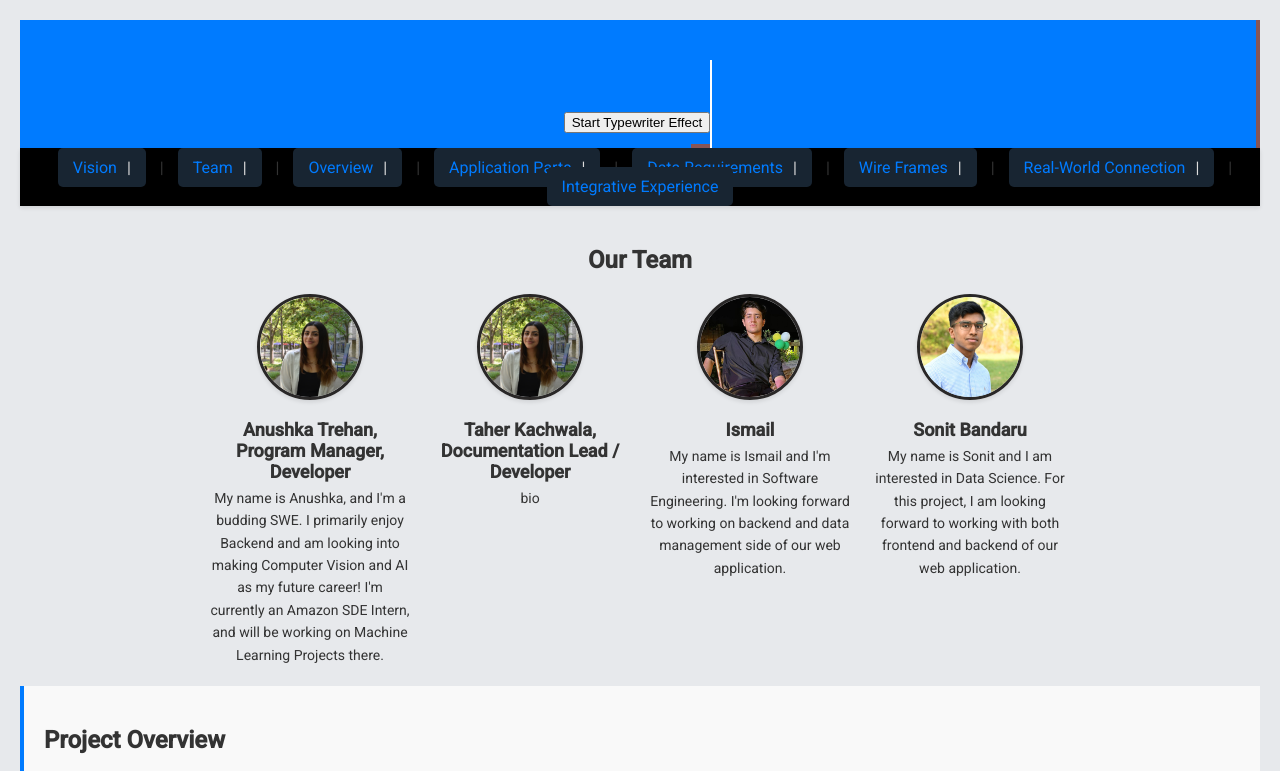
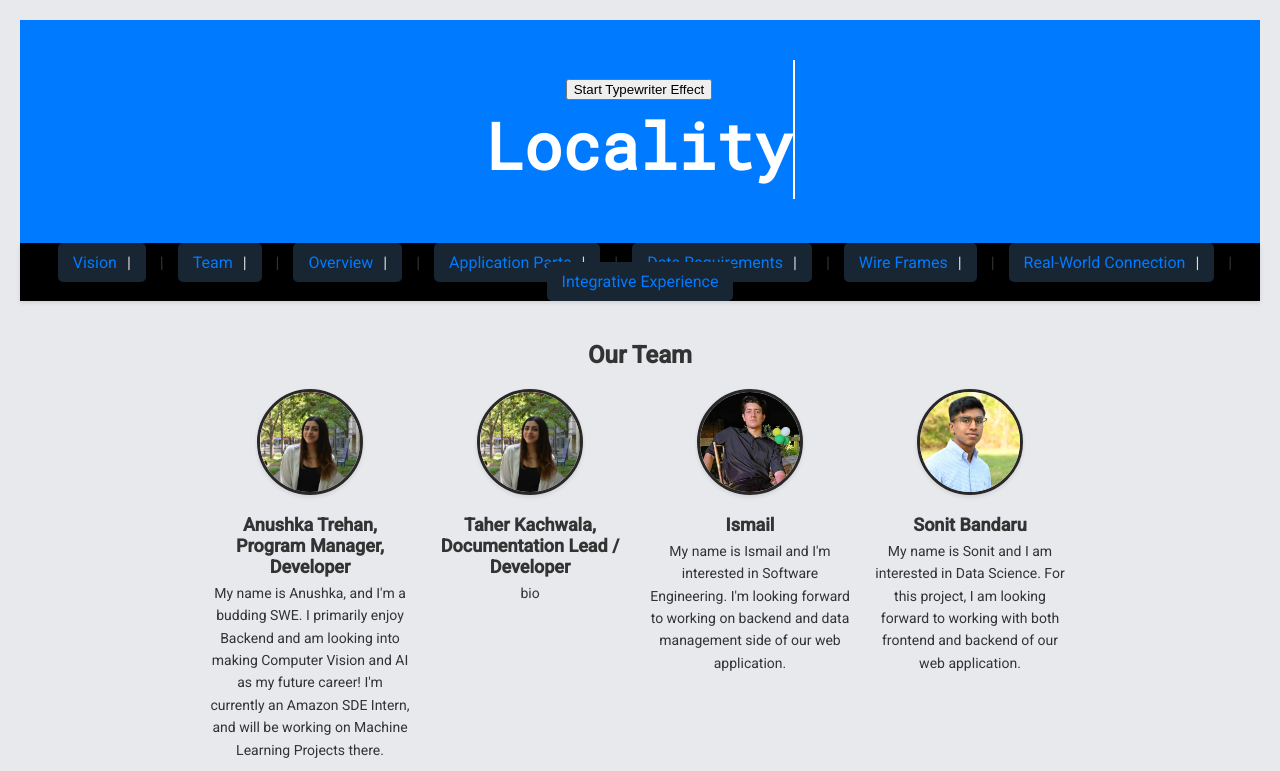
Before and after one commit to tkachwala/CS326, a website: page src/docs/milestone-01/index.html in a window 1280 px wide. Both pictures are taken after a click on the button "Start Typewriter Effect". Shown: the top 771 px of the page. Drawn offline with Linux system fonts and the light colour scheme; files whose address does not match are found by name.

Commit message:
fixed DOM event

```diff
--- a/src/docs/milestone-01/index.html
+++ b/src/docs/milestone-01/index.html
@@ -13,7 +13,7 @@
     <script type="module" src="script.js" defer></script>
 </head>
 <body>
-    <header id="vision">
+    <header>
         <div id="typing-effect-container">
             <button id="startButton">Start Typewriter Effect</button>
             <h1 id="vision"></h1>
--- a/src/docs/milestone-01/script.js
+++ b/src/docs/milestone-01/script.js
@@ -1,14 +1,21 @@
 document.addEventListener('DOMContentLoaded', () => {
-    const typingText = 'Locality';
-    let currentIndex = 0;
-    const typingElement = document.getElementById('typing-effect');
+    const startButton = document.getElementById('startButton');
+    const element = document.getElementById('vision');
+    const text = 'Locality';
+    let index = 0;
 
-    function typeLetter() {
-        if (currentIndex < typingText.length) {
-            typingElement.textContent += typingText[currentIndex++];
-            setTimeout(typeLetter, 150); // Speed of typing
+    function typeEffect() {
+        if (index < text.length) {
+            element.textContent += text.charAt(index);
+            index++;
+            setTimeout(typeEffect, 150);
+        } else {
+            element.style.borderRight = 'none';
         }
     }
-
-    typeLetter();
+    startButton.addEventListener('click', () => {
+        index = 0;
+        element.textContent = '';
+        typeEffect();
+    });
 });
```
